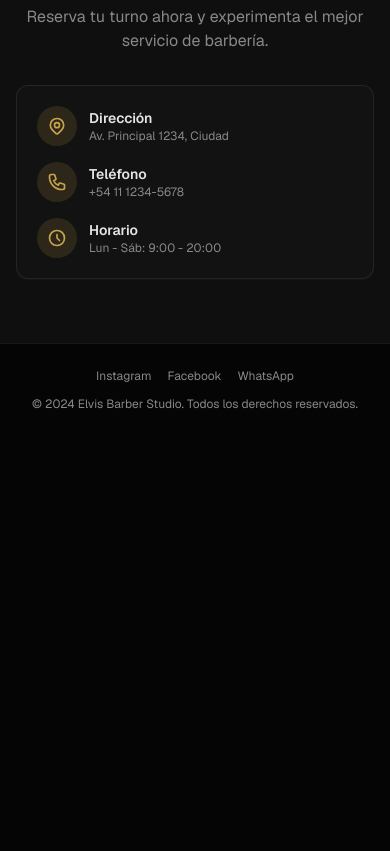
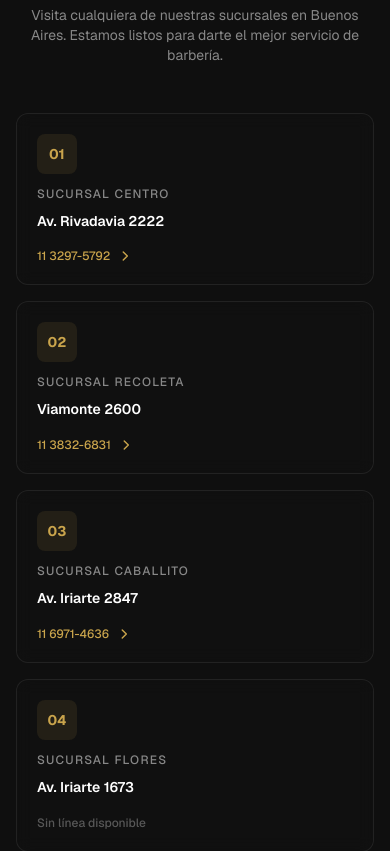
Before and after one commit to Matecore-repo/ElvisBarberStudio, a Next.js app: page / in a window 390 px wide. Shown: the part 3420-4271 px from the top of the page. Before the commit the page ends 3856 px from the top, so only its background shows below. Built offline with nearby package versions, Linux system fonts and the light colour scheme; a web font is replaced by a local one.

Commit message:
feat: redesign contact section with professional branch cards, add multiple locations with phone numbers

```diff
--- a/src/app/page.tsx
+++ b/src/app/page.tsx
@@ -242,55 +242,110 @@ export default function Home() {
 
       {/* Contacto Section */}
       <section id="contacto" className="py-16 sm:py-24 md:py-32 px-4 sm:px-6 bg-background-alt">
-        <div className="max-w-3xl mx-auto text-center">
-          <span className="text-accent text-xs sm:text-sm font-medium uppercase tracking-wider">Contacto</span>
-          <h2 className="text-3xl sm:text-4xl md:text-5xl font-bold mt-3 sm:mt-4 mb-4 sm:mb-6">
+        <div className="max-w-6xl mx-auto">
+          <div className="text-center mb-12 sm:mb-16 md:mb-20">
+            <span className="text-accent text-xs sm:text-sm font-medium uppercase tracking-wider">Sucursales</span>
+            <h2 className="text-3xl sm:text-4xl md:text-5xl lg:text-6xl font-serif font-medium mt-3 sm:mt-4 mb-4 sm:mb-6 text-white">
               ¿Listo para tu{" "}
               <span className="text-gold-gradient">Transformación</span>?
             </h2>
-          <p className="text-foreground-muted text-base sm:text-lg mb-8 sm:mb-10">
-            Reserva tu turno ahora y experimenta el mejor servicio de barbería.
+            <p className="text-foreground-muted text-sm sm:text-base md:text-lg max-w-2xl mx-auto">
+              Visita cualquiera de nuestras sucursales en Buenos Aires. Estamos listos para darte el mejor servicio de barbería.
             </p>
+          </div>
 
-          <div className="card max-w-md mx-auto">
-            <div className="space-y-4 sm:space-y-6">
-              <div className="flex items-center gap-3 sm:gap-4 text-left">
-                <div className="w-10 sm:w-12 h-10 sm:h-12 rounded-full bg-accent-muted flex items-center justify-center flex-shrink-0">
-                  <svg className="w-5 sm:w-6 h-5 sm:h-6 text-accent" fill="none" stroke="currentColor" viewBox="0 0 24 24">
-                    <path strokeLinecap="round" strokeLinejoin="round" strokeWidth={2} d="M17.657 16.657L13.414 20.9a1.998 1.998 0 01-2.827 0l-4.244-4.243a8 8 0 1111.314 0z" />
-                    <path strokeLinecap="round" strokeLinejoin="round" strokeWidth={2} d="M15 11a3 3 0 11-6 0 3 3 0 016 0z" />
-                  </svg>
+          {/* Branches Grid - Mobile First Responsive */}
+          <div className="grid grid-cols-1 sm:grid-cols-2 lg:grid-cols-4 gap-4 sm:gap-5 md:gap-6">
+            {/* Branch 1 */}
+            <div className="group flex flex-col h-full p-5 sm:p-6 border border-border rounded-xl bg-card/40 backdrop-blur-sm transition-all duration-300 hover:border-accent/50 hover:bg-card/60">
+              <div className="flex-1 flex flex-col justify-between">
+                <div className="space-y-3 sm:space-y-4">
+                  <div className="inline-flex items-center justify-center w-10 h-10 rounded-lg bg-accent/10 group-hover:bg-accent/20 transition-colors">
+                    <span className="text-accent font-bold text-sm">01</span>
                   </div>
                   <div>
-                  <p className="font-semibold text-sm sm:text-base">Dirección</p>
-                  <p className="text-foreground-muted text-xs sm:text-sm">Av. Principal 1234, Ciudad</p>
+                    <p className="text-foreground-muted text-xs uppercase tracking-widest font-medium mb-2">Sucursal Centro</p>
+                    <p className="text-white font-semibold text-sm sm:text-base leading-relaxed">Av. Rivadavia 2222</p>
+                  </div>
+                </div>
+                <a href="tel:+541132975792" className="mt-4 inline-flex items-center text-accent hover:text-accent/80 transition-colors text-xs sm:text-sm font-medium">
+                  <span>11 3297-5792</span>
+                  <svg className="w-3.5 h-3.5 ml-2 group-hover:translate-x-1 transition-transform" fill="none" stroke="currentColor" viewBox="0 0 24 24">
+                    <path strokeLinecap="round" strokeLinejoin="round" strokeWidth={2.5} d="M9 5l7 7-7 7" />
+                  </svg>
+                </a>
               </div>
             </div>
 
-              <div className="flex items-center gap-3 sm:gap-4 text-left">
-                <div className="w-10 sm:w-12 h-10 sm:h-12 rounded-full bg-accent-muted flex items-center justify-center flex-shrink-0">
-                  <svg className="w-5 sm:w-6 h-5 sm:h-6 text-accent" fill="none" stroke="currentColor" viewBox="0 0 24 24">
-                    <path strokeLinecap="round" strokeLinejoin="round" strokeWidth={2} d="M3 5a2 2 0 012-2h3.28a1 1 0 01.948.684l1.498 4.493a1 1 0 01-.502 1.21l-2.257 1.13a11.042 11.042 0 005.516 5.516l1.13-2.257a1 1 0 011.21-.502l4.493 1.498a1 1 0 01.684.949V19a2 2 0 01-2 2h-1C9.716 21 3 14.284 3 6V5z" />
-                  </svg>
+            {/* Branch 2 */}
+            <div className="group flex flex-col h-full p-5 sm:p-6 border border-border rounded-xl bg-card/40 backdrop-blur-sm transition-all duration-300 hover:border-accent/50 hover:bg-card/60">
+              <div className="flex-1 flex flex-col justify-between">
+                <div className="space-y-3 sm:space-y-4">
+                  <div className="inline-flex items-center justify-center w-10 h-10 rounded-lg bg-accent/10 group-hover:bg-accent/20 transition-colors">
+                    <span className="text-accent font-bold text-sm">02</span>
                   </div>
                   <div>
-                  <p className="font-semibold text-sm sm:text-base">Teléfono</p>
-                  <p className="text-foreground-muted text-xs sm:text-sm">+54 11 1234-5678</p>
+                    <p className="text-foreground-muted text-xs uppercase tracking-widest font-medium mb-2">Sucursal Recoleta</p>
+                    <p className="text-white font-semibold text-sm sm:text-base leading-relaxed">Viamonte 2600</p>
+                  </div>
+                </div>
+                <a href="tel:+541138326831" className="mt-4 inline-flex items-center text-accent hover:text-accent/80 transition-colors text-xs sm:text-sm font-medium">
+                  <span>11 3832-6831</span>
+                  <svg className="w-3.5 h-3.5 ml-2 group-hover:translate-x-1 transition-transform" fill="none" stroke="currentColor" viewBox="0 0 24 24">
+                    <path strokeLinecap="round" strokeLinejoin="round" strokeWidth={2.5} d="M9 5l7 7-7 7" />
+                  </svg>
+                </a>
               </div>
             </div>
 
-              <div className="flex items-center gap-3 sm:gap-4 text-left">
-                <div className="w-10 sm:w-12 h-10 sm:h-12 rounded-full bg-accent-muted flex items-center justify-center flex-shrink-0">
-                  <svg className="w-5 sm:w-6 h-5 sm:h-6 text-accent" fill="none" stroke="currentColor" viewBox="0 0 24 24">
-                    <path strokeLinecap="round" strokeLinejoin="round" strokeWidth={2} d="M12 8v4l3 3m6-3a9 9 0 11-18 0 9 9 0 0118 0z" />
-                  </svg>
+            {/* Branch 3 */}
+            <div className="group flex flex-col h-full p-5 sm:p-6 border border-border rounded-xl bg-card/40 backdrop-blur-sm transition-all duration-300 hover:border-accent/50 hover:bg-card/60">
+              <div className="flex-1 flex flex-col justify-between">
+                <div className="space-y-3 sm:space-y-4">
+                  <div className="inline-flex items-center justify-center w-10 h-10 rounded-lg bg-accent/10 group-hover:bg-accent/20 transition-colors">
+                    <span className="text-accent font-bold text-sm">03</span>
                   </div>
                   <div>
-                  <p className="font-semibold text-sm sm:text-base">Horario</p>
-                  <p className="text-foreground-muted text-xs sm:text-sm">Lun - Sáb: 9:00 - 20:00</p>
+                    <p className="text-foreground-muted text-xs uppercase tracking-widest font-medium mb-2">Sucursal Caballito</p>
+                    <p className="text-white font-semibold text-sm sm:text-base leading-relaxed">Av. Iriarte 2847</p>
+                  </div>
+                </div>
+                <a href="tel:+541169714636" className="mt-4 inline-flex items-center text-accent hover:text-accent/80 transition-colors text-xs sm:text-sm font-medium">
+                  <span>11 6971-4636</span>
+                  <svg className="w-3.5 h-3.5 ml-2 group-hover:translate-x-1 transition-transform" fill="none" stroke="currentColor" viewBox="0 0 24 24">
+                    <path strokeLinecap="round" strokeLinejoin="round" strokeWidth={2.5} d="M9 5l7 7-7 7" />
+                  </svg>
+                </a>
+              </div>
+            </div>
+
+            {/* Branch 4 */}
+            <div className="group flex flex-col h-full p-5 sm:p-6 border border-border rounded-xl bg-card/40 backdrop-blur-sm transition-all duration-300 hover:border-accent/50 hover:bg-card/60">
+              <div className="flex-1 flex flex-col justify-between">
+                <div className="space-y-3 sm:space-y-4">
+                  <div className="inline-flex items-center justify-center w-10 h-10 rounded-lg bg-accent/10 group-hover:bg-accent/20 transition-colors">
+                    <span className="text-accent font-bold text-sm">04</span>
+                  </div>
+                  <div>
+                    <p className="text-foreground-muted text-xs uppercase tracking-widest font-medium mb-2">Sucursal Flores</p>
+                    <p className="text-white font-semibold text-sm sm:text-base leading-relaxed">Av. Iriarte 1673</p>
+                  </div>
+                </div>
+                <div className="mt-4 inline-flex items-center text-foreground-muted/60 text-xs sm:text-sm font-medium">
+                  <span>Sin línea disponible</span>
                 </div>
               </div>
             </div>
+          </div>
+
+          {/* CTA Section */}
+          <div className="mt-12 sm:mt-16 md:mt-20 flex flex-col sm:flex-row items-center justify-center gap-4 sm:gap-6">
+            <a href="#" className="btn-primary min-h-11 sm:min-h-12 px-6 sm:px-8 text-xs sm:text-sm w-full sm:w-auto text-center">
+              Reservar Turno
+            </a>
+            <a href="#" className="inline-flex items-center justify-center min-h-11 sm:min-h-12 px-6 sm:px-8 border border-border rounded-lg hover:border-accent/50 hover:bg-card/40 transition-all text-xs sm:text-sm font-medium w-full sm:w-auto">
+              Ver Ubicaciones en Mapa
+            </a>
           </div>
         </div>
       </section>
```
Lines whose indentation alone changed are shown as unchanged.
